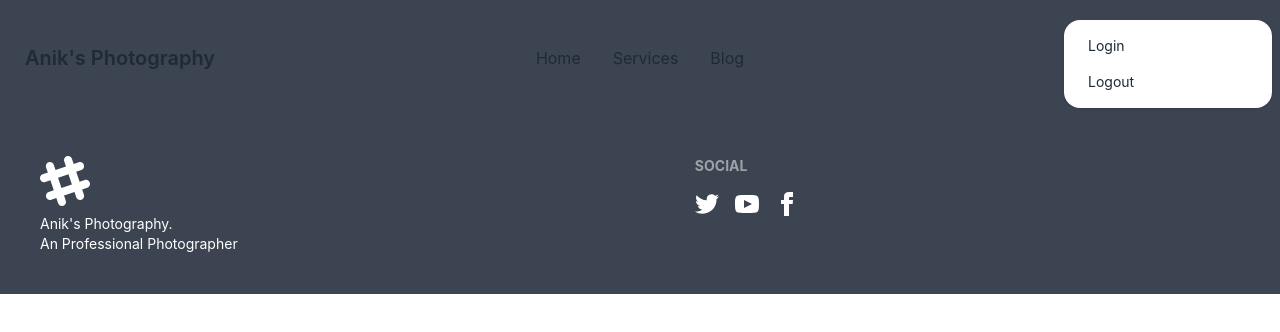
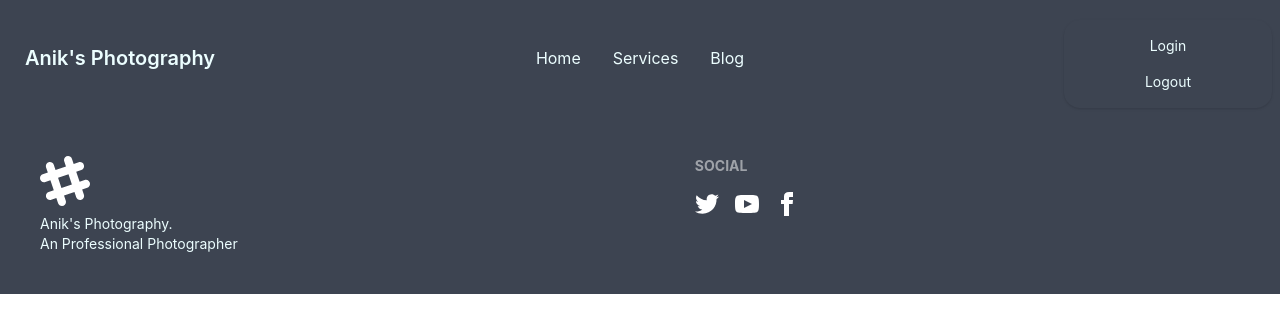
Before and after one commit to anikkumer/anik-photography-client_repo, a React (Create React App) app: page / in a window 1280 px wide. Shown: the top 332 px of the page. Built offline with nearby package versions, Linux system fonts and the light colour scheme.

Commit message:
footer create

```diff
--- a/public/index.html
+++ b/public/index.html
@@ -24,7 +24,7 @@
       work correctly both with client-side routing and a non-root public URL.
       Learn how to configure a non-root public URL by running `npm run build`.
     -->
-    <title>React App</title>
+    <title>Anik's Photography</title>
   </head>
   <body>
     <noscript>You need to enable JavaScript to run this app.</noscript>
--- a/src/Shared/Footer/Footer.js
+++ b/src/Shared/Footer/Footer.js
@@ -15,7 +15,7 @@ const Footer = () => {
         >
           <path d="M22.672 15.226l-2.432.811.841 2.515c.33 1.019-.209 2.127-1.23 2.456-1.15.325-2.148-.321-2.463-1.226l-.84-2.518-5.013 1.677.84 2.517c.391 1.203-.434 2.542-1.831 2.542-.88 0-1.601-.564-1.86-1.314l-.842-2.516-2.431.809c-1.135.328-2.145-.317-2.463-1.229-.329-1.018.211-2.127 1.231-2.456l2.432-.809-1.621-4.823-2.432.808c-1.355.384-2.558-.59-2.558-1.839 0-.817.509-1.582 1.327-1.846l2.433-.809-.842-2.515c-.33-1.02.211-2.129 1.232-2.458 1.02-.329 2.13.209 2.461 1.229l.842 2.515 5.011-1.677-.839-2.517c-.403-1.238.484-2.553 1.843-2.553.819 0 1.585.509 1.85 1.326l.841 2.517 2.431-.81c1.02-.33 2.131.211 2.461 1.229.332 1.018-.21 2.126-1.23 2.456l-2.433.809 1.622 4.823 2.433-.809c1.242-.401 2.557.484 2.557 1.838 0 .819-.51 1.583-1.328 1.847m-8.992-6.428l-5.01 1.675 1.619 4.828 5.011-1.674-1.62-4.829z"></path>
         </svg>
-        <p>
+        <p className="text-cyan-50">
           Anik's Photography.
           <br />
           An Professional Photographer
@@ -24,7 +24,7 @@ const Footer = () => {
       <div>
         <span className="footer-title">Social</span>
         <div className="grid grid-flow-col gap-4">
-          <a>
+          <a href="https://twitter.com/">
             <svg
               xmlns="http://www.w3.org/2000/svg"
               width="24"
@@ -35,7 +35,7 @@ const Footer = () => {
               <path d="M24 4.557c-.883.392-1.832.656-2.828.775 1.017-.609 1.798-1.574 2.165-2.724-.951.564-2.005.974-3.127 1.195-.897-.957-2.178-1.555-3.594-1.555-3.179 0-5.515 2.966-4.797 6.045-4.091-.205-7.719-2.165-10.148-5.144-1.29 2.213-.669 5.108 1.523 6.574-.806-.026-1.566-.247-2.229-.616-.054 2.281 1.581 4.415 3.949 4.89-.693.188-1.452.232-2.224.084.626 1.956 2.444 3.379 4.6 3.419-2.07 1.623-4.678 2.348-7.29 2.04 2.179 1.397 4.768 2.212 7.548 2.212 9.142 0 14.307-7.721 13.995-14.646.962-.695 1.797-1.562 2.457-2.549z"></path>
             </svg>
           </a>
-          <a>
+          <a href="https://www.youtube.com/">
             <svg
               xmlns="http://www.w3.org/2000/svg"
               width="24"
@@ -46,7 +46,7 @@ const Footer = () => {
               <path d="M19.615 3.184c-3.604-.246-11.631-.245-15.23 0-3.897.266-4.356 2.62-4.385 8.816.029 6.185.484 8.549 4.385 8.816 3.6.245 11.626.246 15.23 0 3.897-.266 4.356-2.62 4.385-8.816-.029-6.185-.484-8.549-4.385-8.816zm-10.615 12.816v-8l8 3.993-8 4.007z"></path>
             </svg>
           </a>
-          <a>
+          <a href="https://www.facebook.com/">
             <svg
               xmlns="http://www.w3.org/2000/svg"
               width="24"
--- a/src/Shared/Header/Header.js
+++ b/src/Shared/Header/Header.js
@@ -3,7 +3,7 @@ import { Link } from "react-router-dom";
 
 const Header = () => {
   return (
-    <div className="navbar bg-neutral bg-base-100">
+    <div className="navbar bg-neutral bg-base-400">
       <div className="navbar-start">
         <div className="dropdown">
           <label tabIndex={0} className="btn btn-ghost lg:hidden">
@@ -37,12 +37,12 @@ const Header = () => {
             </li>
           </ul>
         </div>
-        <Link to="/" className="btn btn-ghost normal-case text-xl">
+        <Link to="/" className="btn btn-ghost normal-case text-xl text-cyan-50">
           Anik's Photography
         </Link>
       </div>
       <div className="navbar-center hidden lg:flex">
-        <ul className="menu menu-horizontal p-0">
+        <ul className="menu menu-horizontal p-0 text-cyan-50">
           <li>
             <Link to="/home">Home</Link>
           </li>
@@ -57,7 +57,7 @@ const Header = () => {
       <div className="navbar-end">
         <ul
           tabIndex={0}
-          className="mt-3 p-2 shadow menu menu-compact dropdown-content bg-base-100 rounded-box w-52"
+          className="mt-3 p-2 shadow menu menu-compact dropdown-content items-center bg-base-400 text-cyan-50 rounded-box w-52"
         >
           <li>
             <Link className="justify-between">Login</Link>
```
